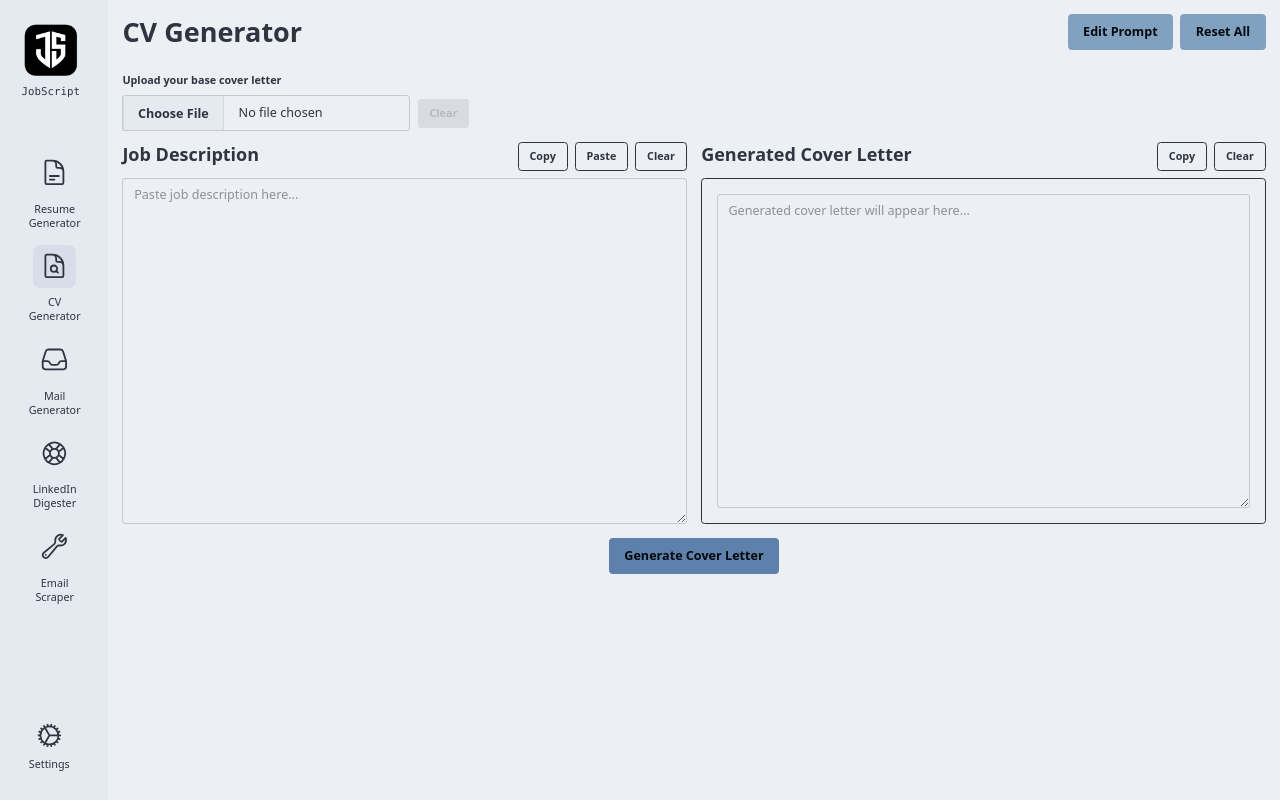
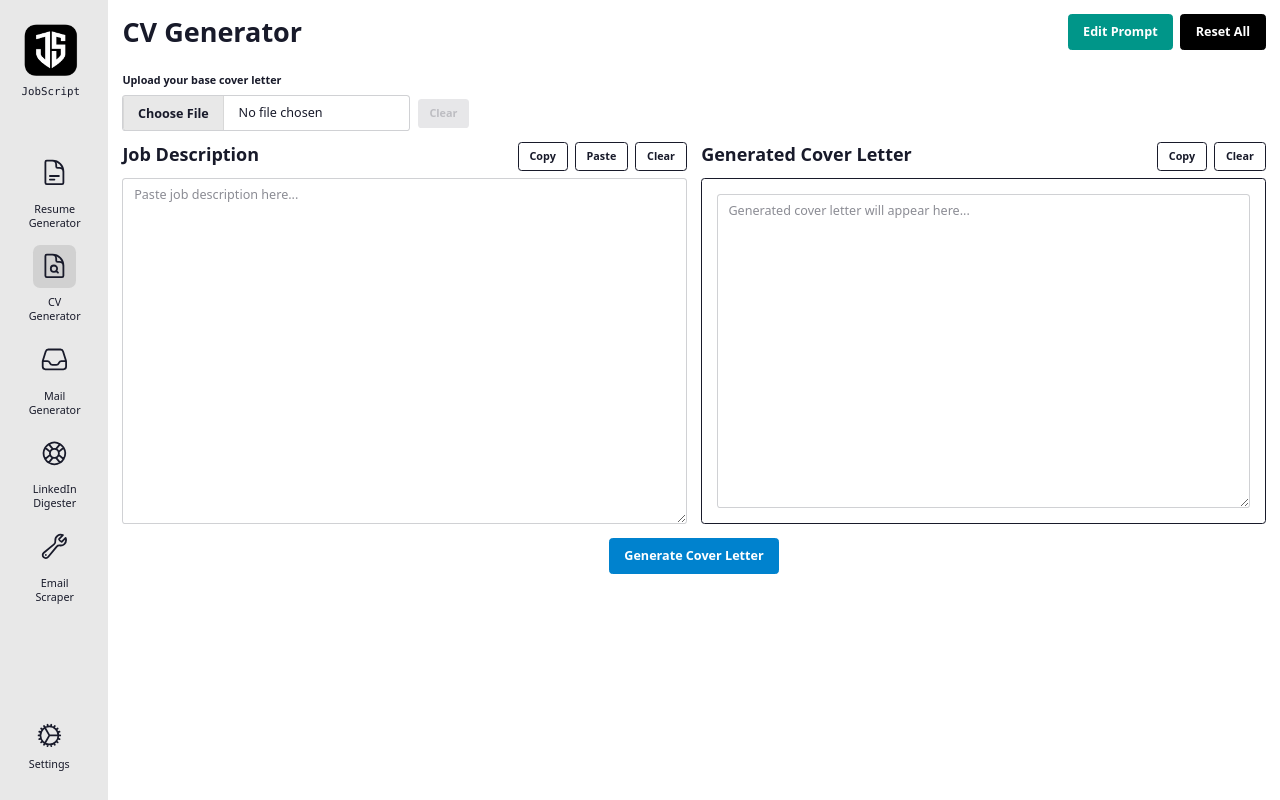
Before and after one commit to rgcsekaraa/jobscript, a Next.js app: page /cv in a window 1280 px wide. Built offline with nearby package versions, Linux system fonts and the light colour scheme.

Commit message:
changed theme from nord to corporate, fixed colours for the buttons

```diff
--- a/app/cv/page.tsx
+++ b/app/cv/page.tsx
@@ -333,12 +333,12 @@ export default function CVPage() {
         <h1 className="text-3xl font-bold">CV Generator</h1>
         <div className="flex gap-2">
           <button
-            className="btn btn-secondary"
+            className="btn btn-accent"
             onClick={() => setIsPromptModalOpen(true)}
           >
             Edit Prompt
           </button>
-          <button className="btn btn-secondary" onClick={handleReset}>
+          <button className="btn btn-neutral" onClick={handleReset}>
             Reset All
           </button>
         </div>
--- a/app/globals.css
+++ b/app/globals.css
@@ -1,4 +1,4 @@
 @import 'tailwindcss';
 @plugin "daisyui" {
-  themes: nord --default, business --prefersdark;
+  themes: corporate --default, business --prefersdark;
 }
--- a/app/mail/page.tsx
+++ b/app/mail/page.tsx
@@ -257,12 +257,12 @@ export default function MailPage() {
         <h1 className="text-3xl font-bold">Mail Content Generator</h1>
         <div className="flex gap-2">
           <button
-            className="btn btn-secondary"
+            className="btn btn-accent"
             onClick={() => setIsPromptModalOpen(true)}
           >
             Edit Prompt
           </button>
-          <button className="btn btn-secondary" onClick={handleReset}>
+          <button className="btn btn-neutral" onClick={handleReset}>
             Reset All
           </button>
         </div>
--- a/app/resume/page.tsx
+++ b/app/resume/page.tsx
@@ -422,12 +422,12 @@ export default function ResumePage() {
         <h1 className="text-3xl font-bold">Resume Generator</h1>
         <div className="flex gap-2">
           <button
-            className="btn btn-secondary"
+            className="btn btn-accent"
             onClick={() => setIsPromptModalOpen(true)}
           >
             Edit Prompts
           </button>
-          <button className="btn btn-secondary" onClick={handleReset}>
+          <button className="btn btn-neutral" onClick={handleReset}>
             Reset All
           </button>
         </div>
--- a/components/ThemeProvider.tsx
+++ b/components/ThemeProvider.tsx
@@ -13,7 +13,7 @@ export default function ThemeProvider({ children }: { children: ReactNode }) {
     const systemDark = window.matchMedia(
       '(prefers-color-scheme: dark)'
     ).matches;
-    const theme = savedTheme || (systemDark ? 'business' : 'nord');
+    const theme = savedTheme || (systemDark ? 'business' : 'corporate');
 
     // Apply theme and mark as loaded
     document.documentElement.setAttribute('data-theme', theme);
--- a/components/ThemeToggle.tsx
+++ b/components/ThemeToggle.tsx
@@ -3,18 +3,18 @@
 import { useEffect, useState } from 'react';
 
 export default function ThemeToggle() {
-  // Initialize state with current theme or fallback to 'nord'
+  // Initialize state with current theme or fallback to 'corporate'
   const [theme, setTheme] = useState(() =>
     typeof window !== 'undefined'
-      ? document.documentElement.getAttribute('data-theme') || 'nord'
-      : 'nord'
+      ? document.documentElement.getAttribute('data-theme') || 'corporate'
+      : 'corporate'
   );
 
   useEffect(() => {
     // Sync state with document's data-theme on mount and when it changes
     const syncTheme = () => {
       const currentTheme =
-        document.documentElement.getAttribute('data-theme') || 'nord';
+        document.documentElement.getAttribute('data-theme') || 'corporate';
       setTheme(currentTheme);
     };
 
@@ -27,7 +27,7 @@ export default function ThemeToggle() {
       if (!localStorage.getItem('theme')) {
         // Only update if no user-selected theme is saved
         const systemDark = mediaQuery.matches;
-        const newTheme = systemDark ? 'business' : 'nord';
+        const newTheme = systemDark ? 'business' : 'corporate';
         setTheme(newTheme);
         document.documentElement.setAttribute('data-theme', newTheme);
         localStorage.setItem('theme', newTheme);
@@ -51,7 +51,7 @@ export default function ThemeToggle() {
   }, []);
 
   const handleToggle = () => {
-    const newTheme = theme === 'nord' ? 'business' : 'nord';
+    const newTheme = theme === 'corporate' ? 'business' : 'corporate';
     setTheme(newTheme);
     document.documentElement.setAttribute('data-theme', newTheme);
     localStorage.setItem('theme', newTheme);
@@ -67,7 +67,7 @@ export default function ThemeToggle() {
         value="business"
         aria-label="Toggle between light and dark themes"
       />
-      {/* Sun icon for nord (light) theme */}
+      {/* Sun icon for corporate (light) theme */}
       <svg
         className="swap-off fill-current w-6 h-6"
         xmlns="http://www.w3.org/2000/svg"
```
